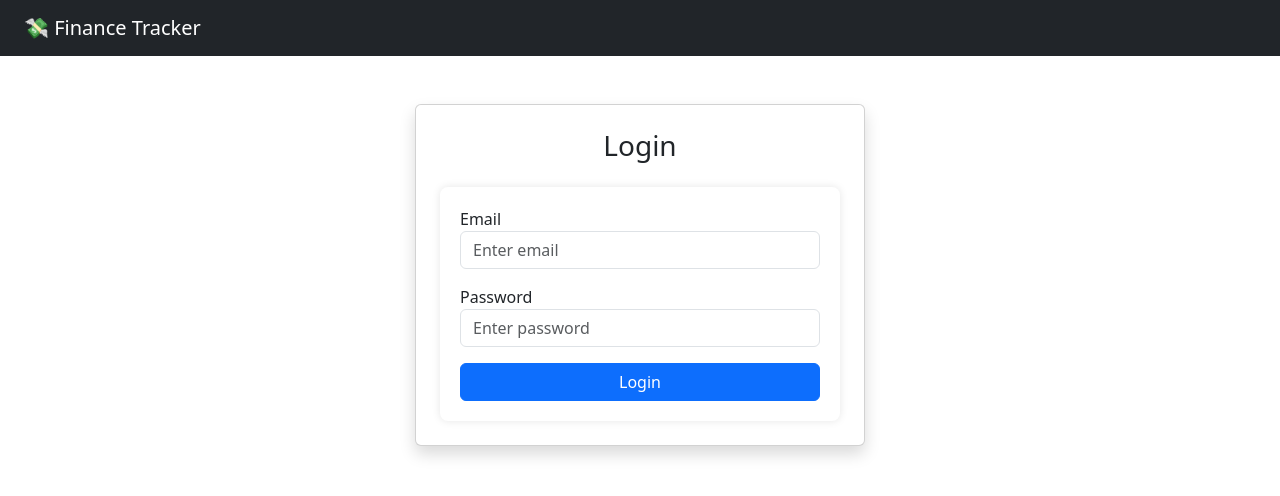
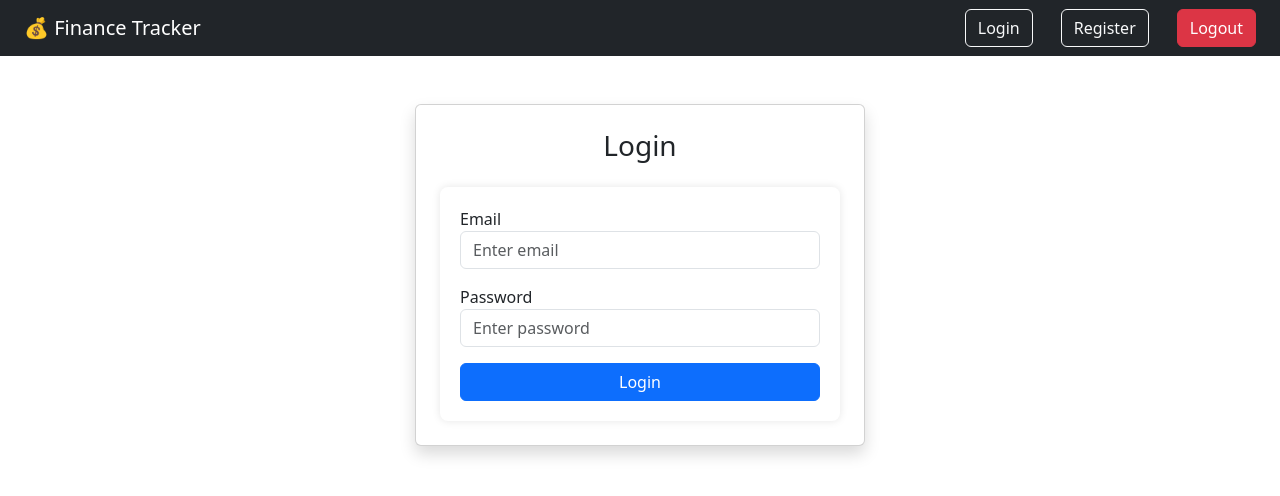
Before and after one commit to jahnavibarma03/finance-tracker-frontend, a React (Create React App) app: page /login in a window 1280 px wide. Shown: the top 496 px of the page. Built offline with nearby package versions, Linux system fonts and the light colour scheme.

Commit message:
Updated UI, added auto-login, logout, and improved dashboard layout

```diff
--- a/src/components/Navbar.js
+++ b/src/components/Navbar.js
@@ -1,24 +1,23 @@
 import React from "react";
-import { useNavigate } from "react-router-dom";
+import { Link, useNavigate } from "react-router-dom";
 
-function Navbar({ isAuthenticated, setIsAuthenticated }) {
+function Navbar() {
   const navigate = useNavigate();
 
   const handleLogout = () => {
     localStorage.removeItem("token");
-    setIsAuthenticated(false);
     navigate("/login");
   };
 
   return (
     <nav className="navbar navbar-expand-lg navbar-dark bg-dark px-4">
-      <span className="navbar-brand">💸 Finance Tracker</span>
-      <div className="ml-auto">
-        {isAuthenticated && (
-          <button className="btn btn-danger btn-sm" onClick={handleLogout}>
-            Logout
-          </button>
-        )}
+      <span className="navbar-brand">💰 Finance Tracker</span>
+      <div className="ms-auto">
+        <Link to="/login" className="btn btn-outline-light me-2">Login</Link>
+        <Link to="/register" className="btn btn-outline-light me-2">Register</Link>
+        <button onClick={handleLogout} className="btn btn-danger">
+          Logout
+        </button>
       </div>
     </nav>
   );
```
